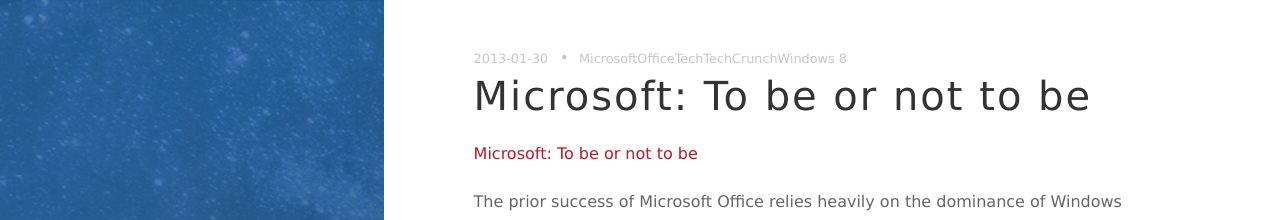
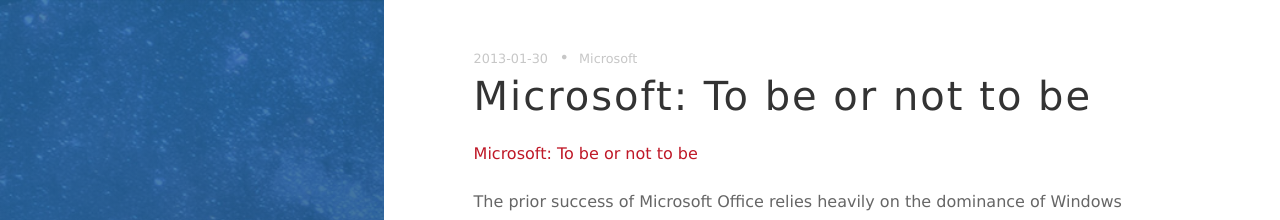
Before and after one commit to lymenlee/mucraft, a Jekyll site: the page built from _posts/2013-01-30-microsoft-to-be-or-not-to-be.markdown, in a window 1280 px wide and 1036 px high. Shown: the top 220 px of the window. Built offline with Jekyll 4.4.1, drawn with Linux system fonts in a browser that asks for light colours; nearby versions of some CDN libraries; comment, search, counter and statistics services are not loaded; part of the change alters nothing that is shown.

Commit message:
Update 2013-01-30-microsoft-to-be-or-not-to-be.markdown

```diff
--- a/_posts/2013-01-30-microsoft-to-be-or-not-to-be.markdown
+++ b/_posts/2013-01-30-microsoft-to-be-or-not-to-be.markdown
@@ -1,20 +1,17 @@
 ---
 author: mountainwalker
 comments: true
-date: 2013-01-30 15:16:35+00:00
+date: 2013-01-30T15:16:35.000Z
 layout: post
-link: https://linwangge.wordpress.com/2013/01/30/microsoft-to-be-or-not-to-be/
+link: 'https://linwangge.wordpress.com/2013/01/30/microsoft-to-be-or-not-to-be/'
 slug: microsoft-to-be-or-not-to-be
 title: 'Microsoft: To be or not to be'
 wordpress_id: 680
 post_format:
-- Link
+  - Link
 tags:
-- Microsoft
-- Office
-- Tech
-- TechCrunch
-- Windows 8
+  - Microsoft
+published: true
 ---
 
 [Microsoft: To be or not to be](http://techcrunch.com/2013/01/30/the-windows-first-mobile-strategy-for-microsoft-office-2013-is-not-working/)
```
